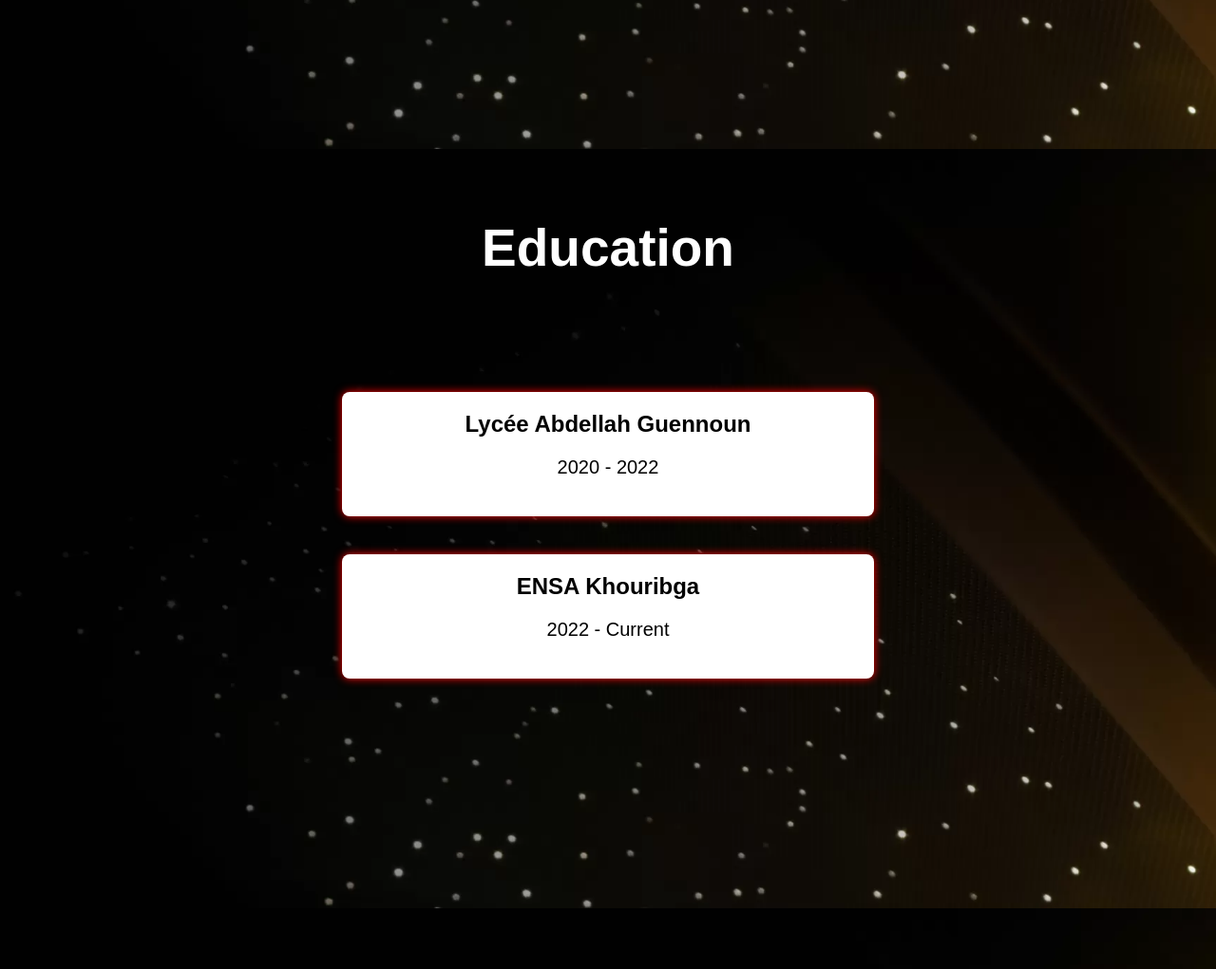
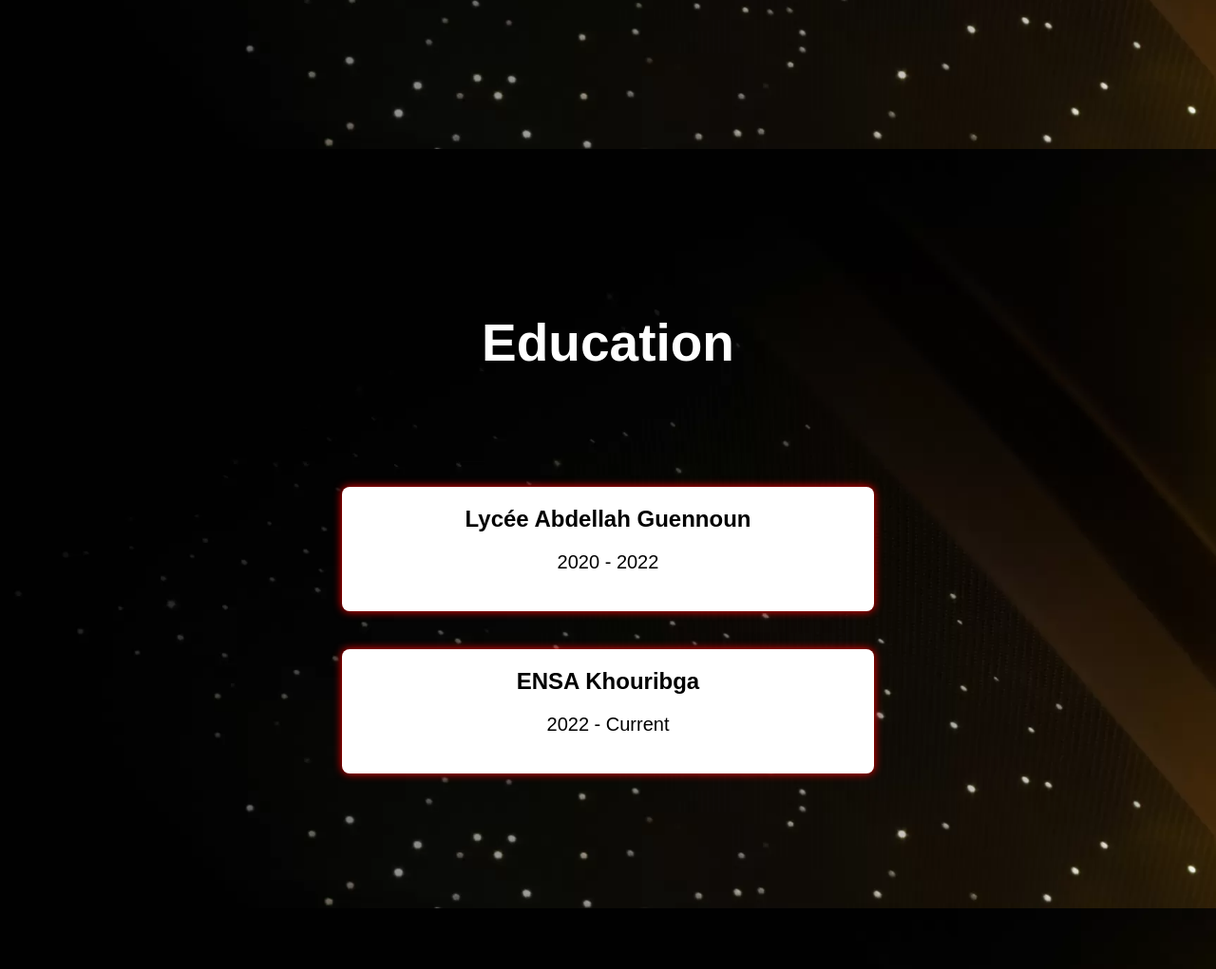
Before and after one commit to Kream2005/Projets-web, a PHP site: page / in a window 1280 px wide; the page is wider, and only the part inside the window is pictured. Shown: the part 3043-4064 px from the top of that part at 95% size. Run offline with PHP 8.4, Linux system fonts and the light colour scheme; some libraries are stand-ins or nearby versions.

Commit message:
Update style.css

```diff
--- a/style.css
+++ b/style.css
@@ -180,7 +180,7 @@ html {
 .education .timeline {
     padding: 1000px;
     position: relative;
-    top : 2300px ;
+    top : 2400px ;
     display: flex;
     gap: px;
     align-items: center;
```
